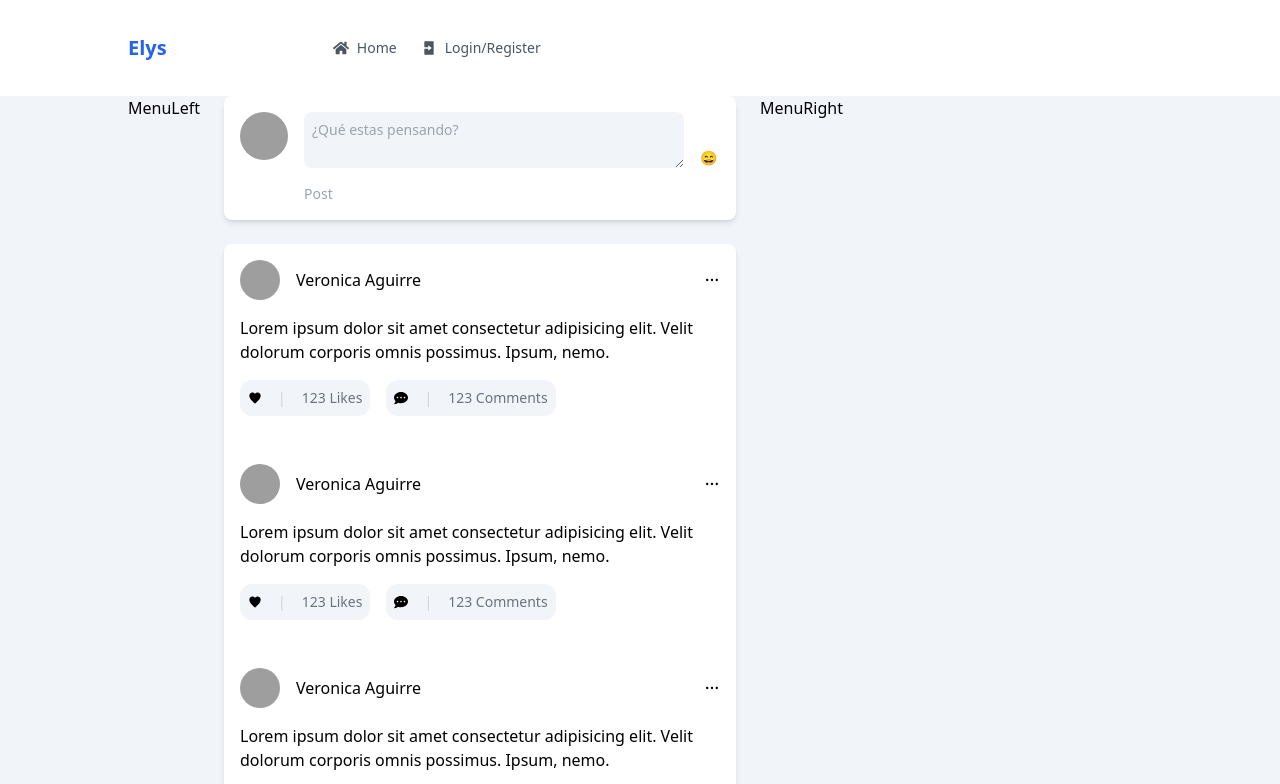
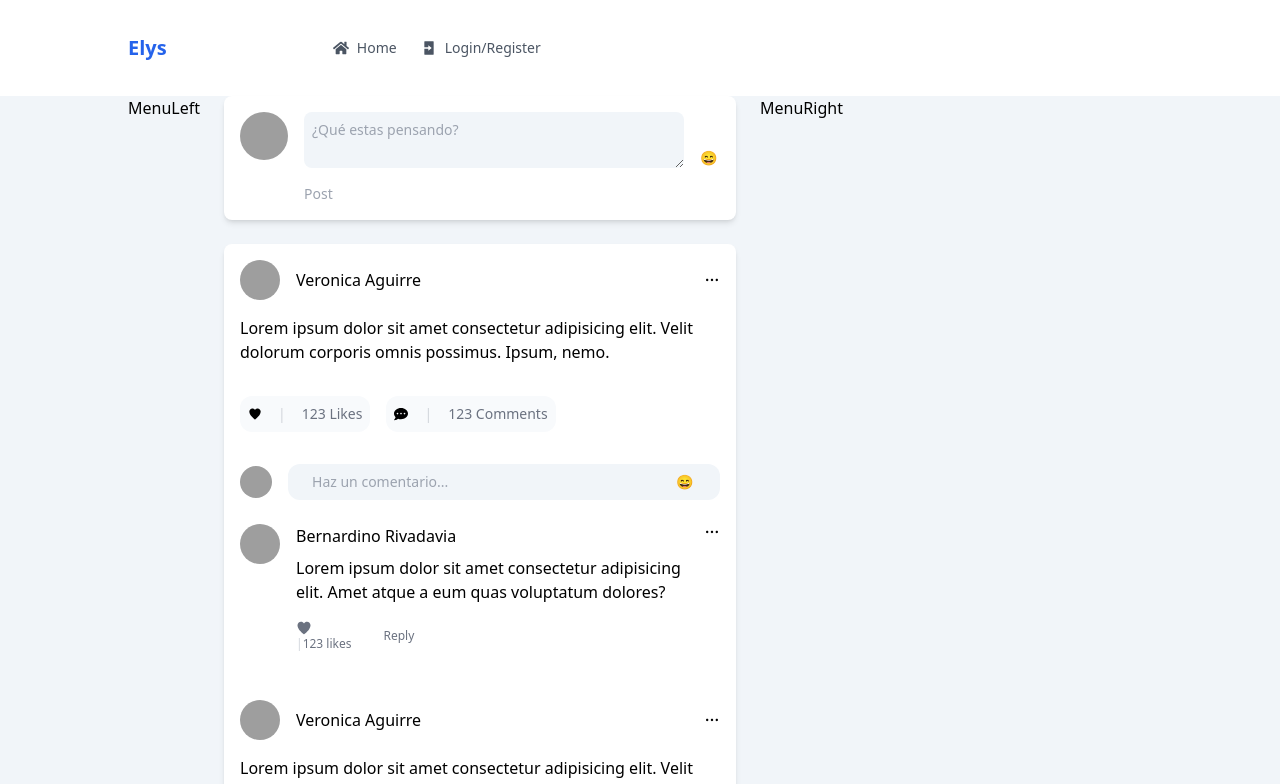
Before and after one commit to josedebuck/ProjectCrombie, a Next.js app: page / in a window 1280 px wide. Shown: the top 784 px of the page. Built offline with nearby package versions, Linux system fonts and the light colour scheme; grey boxes are pictures that could not be loaded.

Commit message:
add posts

```diff
--- /dev/null
+++ b/app/pages/components/Comments.tsx
@@ -0,0 +1,69 @@
+import Image from "next/image";
+import { IoIosHeart, IoIosMore } from "react-icons/io";
+
+const Comments = () => {
+  return (
+    <div className="">
+      {/* Write */}
+      <div className="flex items-center gap-4">
+        <Image
+          src="https://images.pexels.com/photos/11288126/pexels-photo-11288126.jpeg?auto=compress&cs=tinysrgb&w=300&lazy=load"
+          alt=""
+          width={32}
+          height={32}
+          className="w-8 h-8 rounded-full"
+        />
+        <div className="flex items-center justify-between bg-slate-100 rounded-xl text-sm px-6 py-2 w-full">
+          <input
+            type="text"
+            placeholder="Haz un comentario..."
+            className="bg-transparent outline-none flex-1"
+          />
+          <div className="w-5 h-5 cursor-pointer self-end">😄</div>
+        </div>
+      </div>
+      {/* Comments */}
+      <div className="">
+        {/* Comment */}
+        <div className="flex gap-4 justify-between mt-6">
+          {/* Avatar */}
+          <Image
+            src="https://images.pexels.com/photos/11288126/pexels-photo-11288126.jpeg?auto=compress&cs=tinysrgb&w=300&lazy=load"
+            alt=""
+            width={40}
+            height={40}
+            className="w-10 h-10 rounded-full"
+          />
+          {/* Descripcion */}
+          <div className="flex flex-col gap-2 flex-1">
+            <span className="font-medium">Bernardino Rivadavia</span>
+            <p>
+              Lorem ipsum dolor sit amet consectetur adipisicing elit. Amet
+              atque a eum quas voluptatum dolores?
+            </p>
+            <div className="flex items-center gap-8 text-xs text-gray-500 mt-2">
+              <div className="">
+                <IoIosHeart
+                  width={12}
+                  height={12}
+                  className="cursor-pointer w-4 h-4"
+                />
+                <span className="text-gray-300">|</span>
+                <span className="text-gray-500">123 likes</span>
+              </div>
+              <div className="">Reply</div>
+            </div>
+          </div>
+          {/* Icono */}
+          <IoIosMore
+            widths={16}
+            height={16}
+            className="cursor-pointer w-4 h-4"
+          />
+        </div>
+      </div>
+    </div>
+  );
+};
+
+export default Comments;
--- a/app/pages/components/Post.tsx
+++ b/app/pages/components/Post.tsx
@@ -1,6 +1,7 @@
 import Image from "next/image";
 import { IoIosMore, IoIosHeart } from "react-icons/io";
 import { FaCommentDots } from "react-icons/fa";
+import Comments from "./Comments";
 
 
 const Post = () => {
@@ -30,9 +31,9 @@ const Post = () => {
         </div>
       </div>
       {/* Interaccion */}
-      <div className="flex items-center justify-between text-sm">
+      <div className="flex items-center justify-between text-sm my-4">
         <div className="flex gap-4">
-          <div className="flex items-center gap-4 bg-slate-100 p-2 rounded-xl">
+          <div className="flex items-center gap-4 bg-slate-50 p-2 rounded-xl">
             <IoIosHeart
                 width={16}
                 height={16}
@@ -41,7 +42,7 @@ const Post = () => {
             <span className="text-gray-300 ">|</span>
             <span className="text-gray-500">123 <span className="hidden md:inline">Likes</span></span>
           </div>
-          <div className="flex items-center gap-4 bg-slate-100 p-2 rounded-xl">
+          <div className="flex items-center gap-4 bg-slate-50 p-2 rounded-xl">
             <FaCommentDots
                 width={16}
                 height={16}
@@ -53,6 +54,7 @@ const Post = () => {
         </div>
         <div className=""></div>
       </div>
+      <Comments/>
     </div>
   );
 };
```
